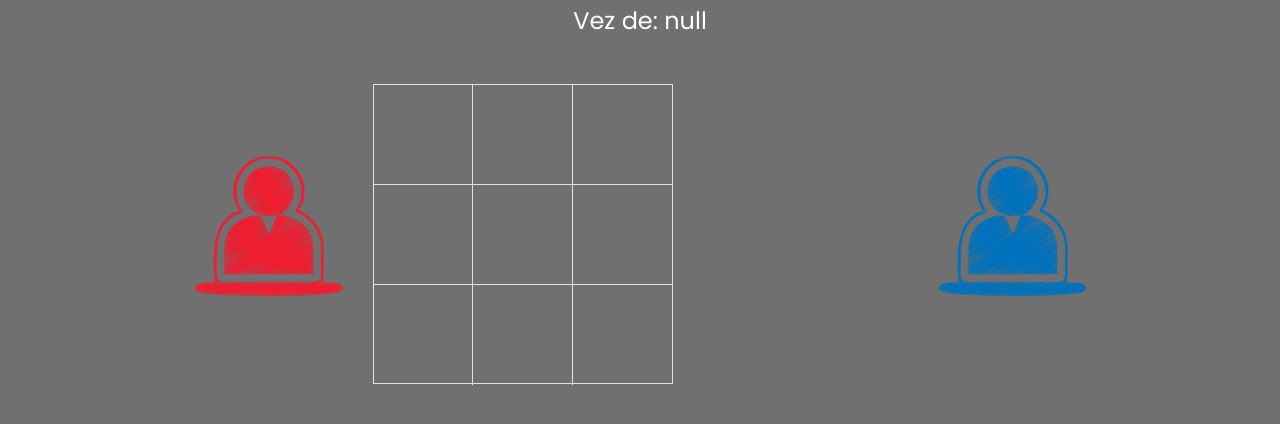
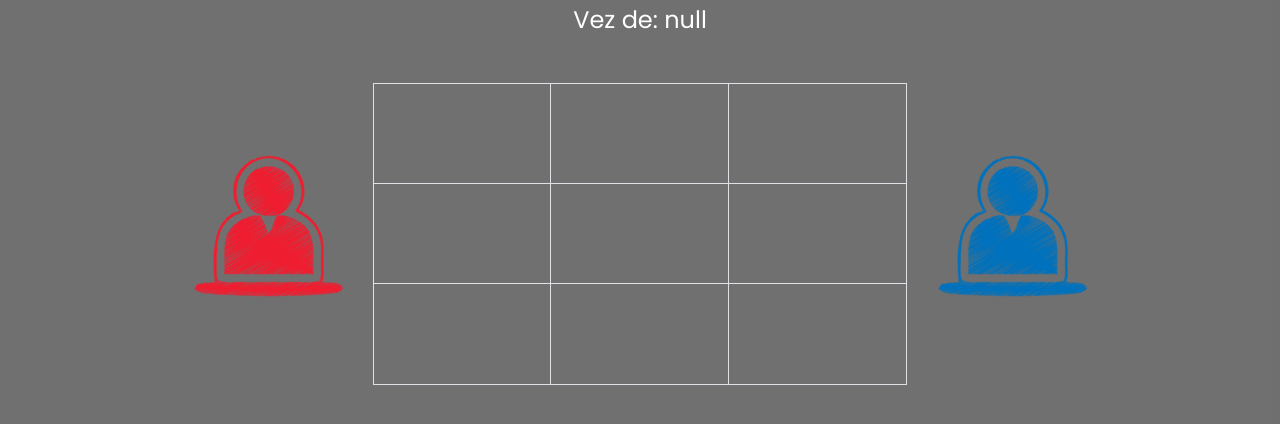
Before and after one commit to AndiSRossi/jogoDaVelha, a plain HTML site: page jogo.html in a window 1280 px wide. Shown: the part 250-674 px from the top of the page. Drawn offline with nearby package versions, Linux system fonts and the light colour scheme.

Commit message:
Update style.css

```diff
--- a/assets/css/style.css
+++ b/assets/css/style.css
@@ -29,6 +29,6 @@ section {
   margin: 0 auto;
 }
 .jogo {
-  max-height: 300px;
-  max-width: 300px;
+  max-height: 600px;
+  max-width: 600px;
 }
```
